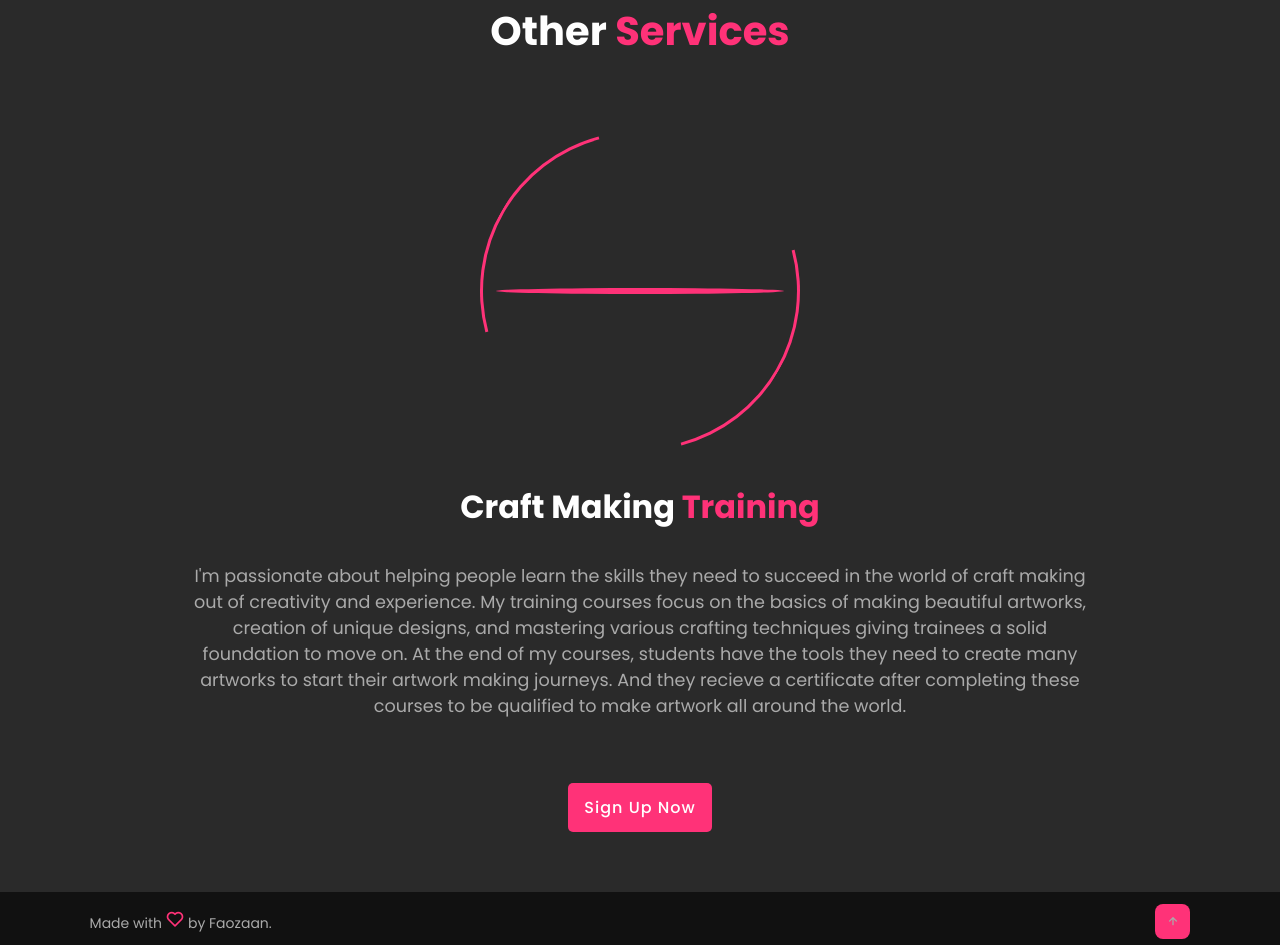
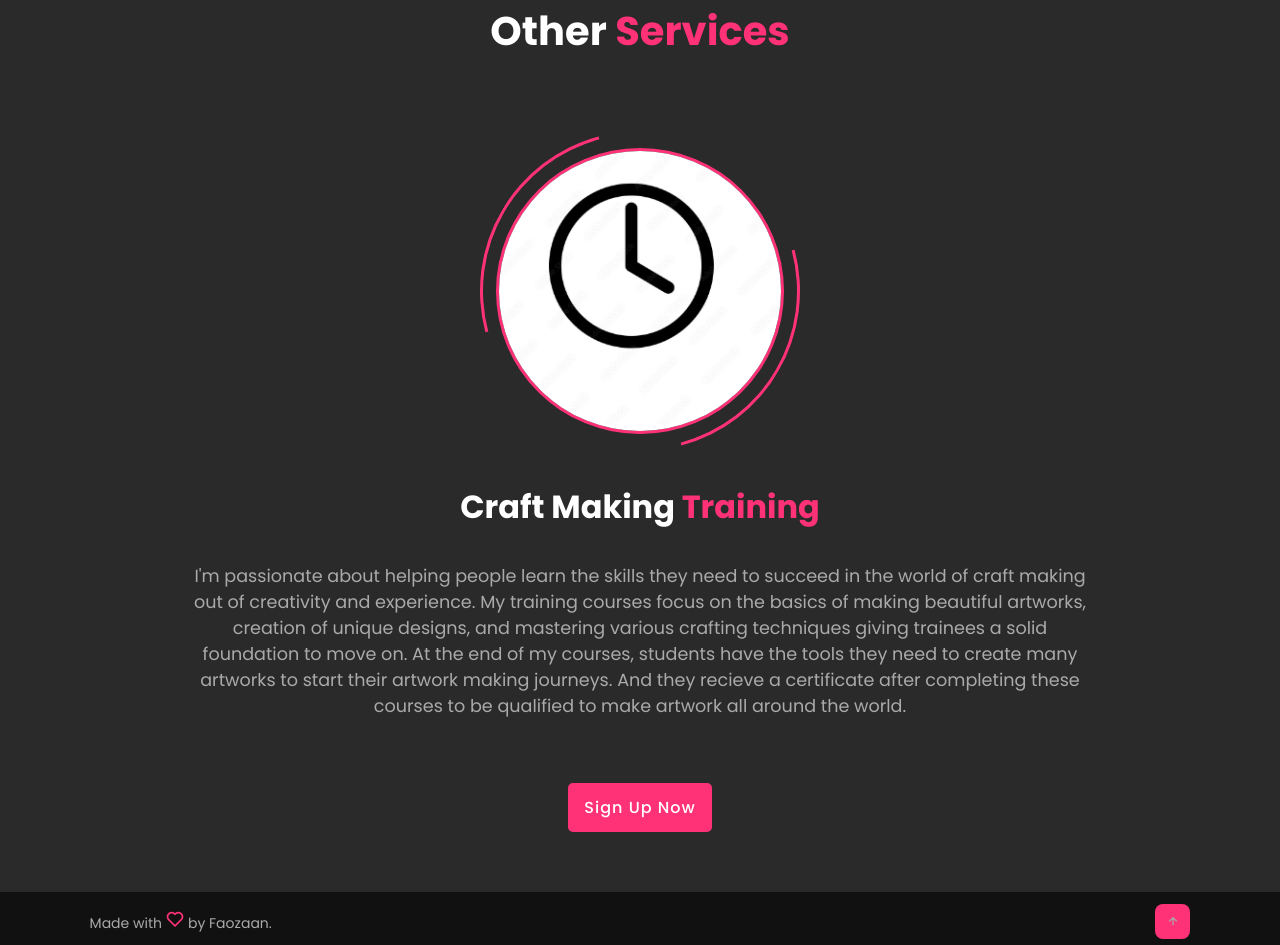
Before and after one commit to Faozaan/My-Final-Bloomalone-Project, a plain HTML site: page services.html in a window 1280 px wide. Shown: the part 1638-2583 px from the top of the page. Drawn offline with nearby package versions, Linux system fonts and the light colour scheme.

Commit message:
Update services.html

```diff
--- a/services.html
+++ b/services.html
@@ -69,7 +69,7 @@
             <h2>Other <span>Services</span></h2>
         </div>
         <div class="others-img">
-            <img src="Images/Clock.png" alt="">
+            <img src="Clock.png" alt="">
             <span class="circle-spin"></span>
         </div>
         <div class="others-text">
```
